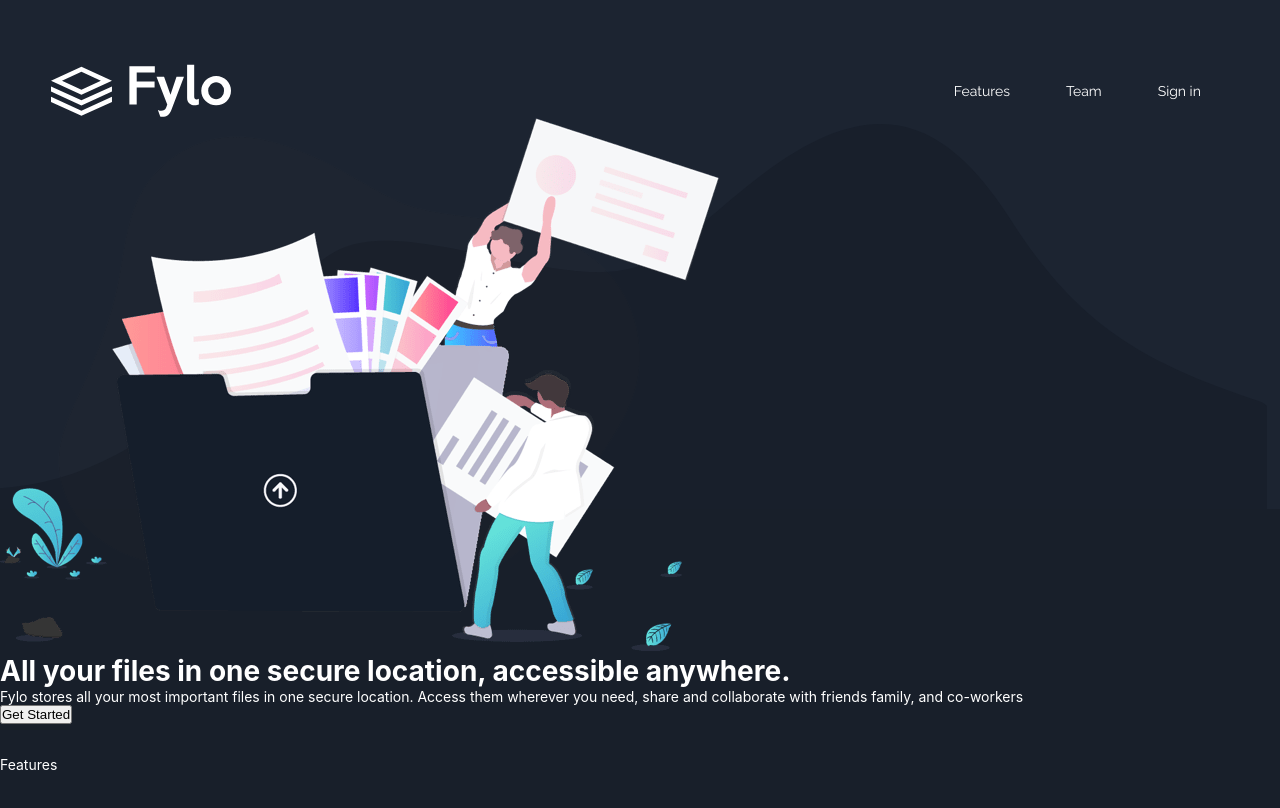
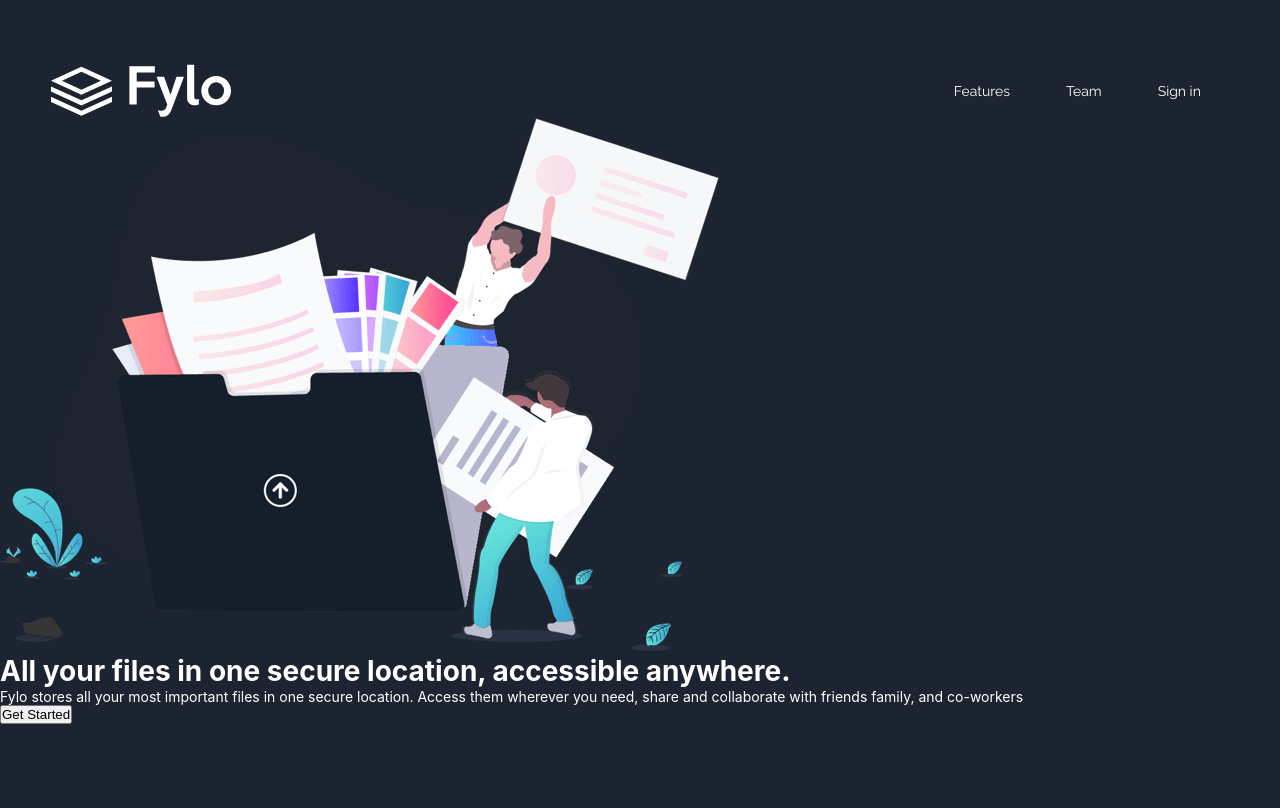
Before and after one commit to EndingNever/Flylo-dark, a React (Create React App) app: page / in a window 1280 px wide. Shown: the top 808 px of the page. Built offline with nearby package versions, Linux system fonts and the light colour scheme.

Commit message:
background

```diff
--- a/src/Components/AllYourFiles/AllYourFiles.js
+++ b/src/Components/AllYourFiles/AllYourFiles.js
@@ -12,7 +12,8 @@ export default function AllYourFiles() {
         <p>Fylo stores all your most important files in one secure location. Access them wherever you need, share and collaborate with friends family, and co-workers</p>
       </div>
       <button>Get Started</button>
-      <Curvybg />
+      {/* <Curvybg />
+      <Features /> */}
     </main>
   )
 }
--- a/src/Components/AllYourFiles/AllYourFiles.scss
+++ b/src/Components/AllYourFiles/AllYourFiles.scss
@@ -54,6 +54,7 @@
 
 @media screen and (min-width: 1440px) {
   main {
+    // background-image: url('/src/bg-curvy-desktop.svg');
     border: 2px solid red;
     padding: 20px;
     // background: url("/public/Images/bg-curvy-desktop.svg");
--- a/src/Components/Background/Curvybg.js
+++ b/src/Components/Background/Curvybg.js
@@ -7,9 +7,6 @@ export default function Curvybg() {
     <div id="curvy" className='curvy-bg-img' style={{
       backgroundImage: process.env.PUBLIC_URL + `url("/bg-curvy-desktop.svg")`,
     }}>
-      <div className='features'>
-        <Features />
-      </div>
     </div>
   )
 }
--- a/src/Components/Background/Curvybg.scss
+++ b/src/Components/Background/Curvybg.scss
@@ -4,7 +4,7 @@
   background-repeat: no-repeat;
   // object-fit: cover;
   position: relative;
-  top: -600px;
+  top: -350px;
   height: 700px;
   width: 99vw;
   z-index: -99;
@@ -13,6 +13,5 @@
   background-color: hsl(218, 28%, 13%);
   height: 64%;
   top: 55%;
-  position: relative;
-  z-index: -99;
+  // z-index: -99;
 }
--- a/src/Components/Features/Features.scss
+++ b/src/Components/Features/Features.scss
@@ -1,5 +1,6 @@
 .features{
-  width: 100vw;
+  // width: 100vw;
+  top: 0px;
   color: white;
   background-color: hsl(218, 28%, 13%);
 }
```
Also changed, not shown: src/bg-curvy-desktop.svg (renamed from public/bg-curvy-desktop.svg).
